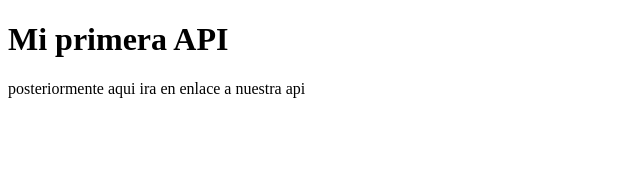
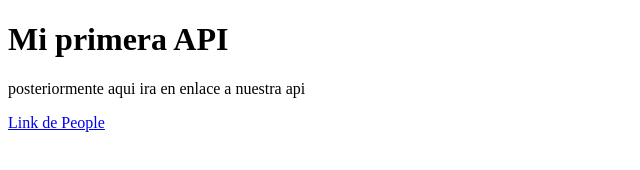
Before and after one commit to Carletoz/API-demo, a plain HTML site: page index.html in a window 1280 px wide. Shown: the whole page, without its empty margins (0-640 px from the left). Drawn offline with Linux system fonts and the light colour scheme.

Commit message:
second commit

```diff
--- a/index.html
+++ b/index.html
@@ -9,5 +9,7 @@
     <h1>Mi primera API</h1>
 
     <p>posteriormente aqui ira en enlace a nuestra api</p>
+
+    <a href="https://carletoz.github.io/API-demo/data/people.json" target="_blank">Link de People</a>
 </body>
 </html>
```
